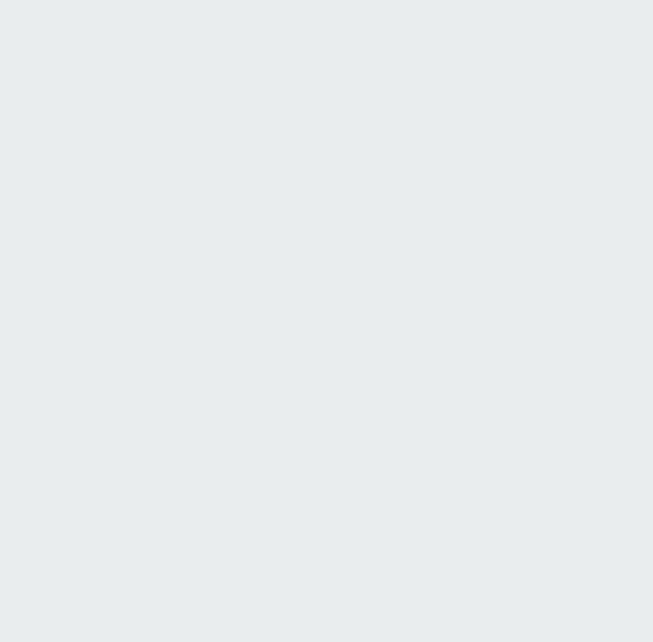
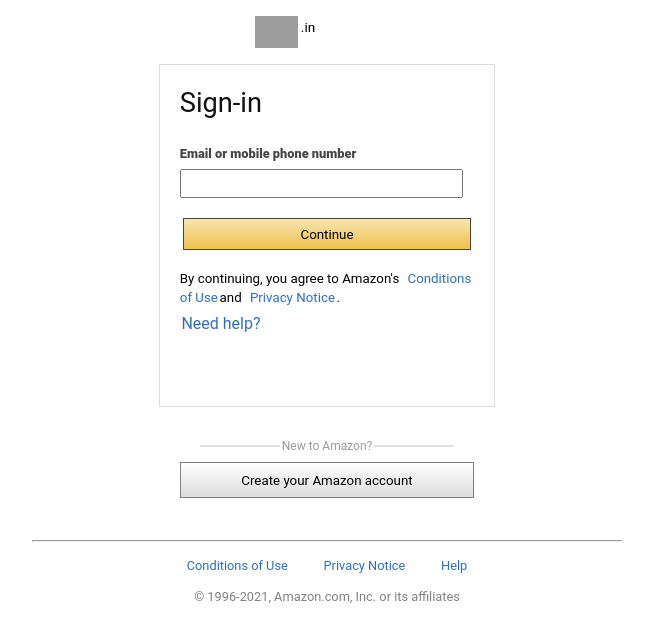
Before and after one commit to amanweb09/amazon-clone-react, a React (Create React App) app: page /signin in a window 1280 px wide. Before the commit this address had no page. Shown: the top 642 px of the page, without its empty margins (313-966 px from the left). Built offline with nearby package versions, Linux system fonts and the light colour scheme; grey boxes are pictures that could not be loaded.

Commit message:
signup server logic added

```diff
--- a/src/App.js
+++ b/src/App.js
@@ -4,6 +4,7 @@
 import Home from './pages/Home'
 import Checkout from './pages/Checkout';
 import Signup from './pages/Signup'
+import Signin from './pages/Signin';
 import { BrowserRouter as Router, Routes, Route } from 'react-router-dom';
 
 const App = () => {
@@ -14,6 +15,7 @@
                     <Route path='/' element={<Home />} />
                     <Route path='/checkout' element={<Checkout />} />
                     <Route path='/signup' element={<Signup />} />
+                    <Route path='/signin' element={<Signin />} />
                 </Routes>
             </div>
         </Router>
--- /dev/null
+++ b/src/css/Signin.css
@@ -0,0 +1,115 @@
+.signin {
+    max-width: 100vw;
+    overflow: hidden;
+    min-height: 100vh;
+    background: #fff;
+}
+.signin_logo {
+    margin: 1rem auto;
+    width: 9rem;
+    height: 2rem;
+    cursor: pointer;
+}
+.signin_logo span{
+    padding-left: 0.2rem;
+    padding-top: 0.2rem;
+    font-size: 0.85rem;
+}
+.signin form {
+    width: 23%;
+    min-height: 40vh;
+    border: 1px solid #dcdcdc;
+    display: block;
+    margin: auto;
+    padding: 0.65rem 1.25rem;
+}
+span.signin_form_heading {
+    font-size: 1.7rem;
+    display: block;
+    color: #111;
+    margin: 0.75rem 0;
+    margin-bottom: 1.15rem;
+}
+.signin form label {
+    display: block;
+    font-weight: 800;
+    font-size: 0.80rem;
+    color: #454545;
+    padding: 0.5rem 0;
+}
+.signin form > input {
+    width: 95%;
+    height: 1.60rem;
+    margin-bottom: 0.65rem;
+}
+.signin form > input:focus {
+    border: 2px solid #f0c14b;
+}
+small.signup_form_links {
+    padding: 1rem 0;
+}
+form a {
+    color: rgb(47, 111, 185);
+    font-weight: 400;
+    margin: 0 0.1rem;
+}
+div.new_acc {
+    width: 100%;
+    margin: 1rem 0;
+    padding: 1rem 0;
+}
+div.new_acc p{
+    text-align: center;
+    font-size: 0.75rem;
+    color: #9b9b9b;
+    position: relative;
+    width: max-content;
+    display: block;
+    margin: auto;
+}
+div.new_acc p::before, div.new_acc p::after {
+    content: '';
+    position: absolute;
+    width: 5rem;
+    height: 1px;
+    background: #c5c5c5;
+    top: 50%;
+    transform: translateY(-50%);
+}
+div.new_acc p::before {
+    left: -5.1rem;
+}
+div.new_acc p::after {
+    right: -5.1rem;
+}
+button.create_acc_btn {
+    width: 23%;
+    height: 2.25rem;
+    background: linear-gradient(to bottom, #fff, #dcdcdc);
+    outline: none;
+    border: 1px solid #808080;
+}
+hr {
+    width: 46%;
+    color: #ececec;
+    margin: auto;
+    display: block;
+}
+div.footer_links {
+    width: 25%;
+    align-items: center;
+    justify-content: space-evenly;
+    margin: auto;
+    padding: 1rem 0;
+}
+div.footer_links a {
+    color: rgb(47, 111, 185);
+    margin: 0 1rem;
+    font-size: 0.8rem;
+    text-align: center;
+}
+p.footer-copy {
+    color: #808080;
+    font-size: 0.8rem;
+    text-align: center;
+}
--- a/src/css/Signup.css
+++ b/src/css/Signup.css
@@ -85,10 +85,14 @@
 hr {
     margin: 1rem 0;
 }
+p.signup_form_links_p {
+    padding: 0.5rem 0;
+}
 .signup_links {
-    font-size: 0.8rem;
+    font-size: 0.7rem;
     float: left;
     margin: 0.25rem;
+    border: 1px solid #454545;
 }
 .signup_links a {
     color: rgb(47, 111, 185);
--- /dev/null
+++ b/src/pages/Signin.js
@@ -0,0 +1,75 @@
+import React, { useState } from 'react'
+import { useNavigate, NavLink } from 'react-router-dom';
+import '../css/Signin.css'
+import axios from 'axios'
+
+const Signin = () => {
+
+    const [email_tel, setEmail_tel] = useState('');
+    const navigate = useNavigate();
+
+
+    const sendSigninData = (e) => {
+        e.preventDefault();
+
+        axios.post('/signin', { email_tel })
+            .then((res) => {
+                console.log(res);
+            })
+            .catch((err) => {
+                console.log(err.response.data);
+            })
+    }
+    return (
+        <div className='signin'>
+            <div className="signin_logo flex">
+                <img
+                    onClick={() => navigate('/')}
+                    src="https://www.peninsulafamilyservice.org/wp-content/uploads/2019/08/amazon-logo-transparent.png"
+                    alt="amazon salary png logo vector"
+                />
+                <span>.in</span>
+            </div>
+
+            <form action="#" method='POST'>
+                <span className='signin_form_heading'>Sign-in</span>
+
+                <label htmlFor="email_tel">Email or mobile phone number</label>
+                <input value={email_tel} type="text" name='email_tel' onChange={(e) => { setEmail_tel(e.target.value) }} />
+
+                <button type='submit' onClick={(e) => { sendSigninData(e) }}>Continue</button>
+
+                <p className='signup_form_links_p'>
+                    <small className='signup_form_links'>By continuing, you agree to Amazon's &nbsp;
+                        <NavLink to='/'>Conditions of Use</NavLink>
+                        and &nbsp;
+                        <NavLink to='/'>Privacy Notice</NavLink>
+                        .
+
+                    </small>
+                </p>
+
+                <p className='need_help'>
+                    <NavLink to='/'>Need help?</NavLink>
+                </p>
+            </form>
+
+            <div className="new_acc">
+                <p>New to Amazon?</p>
+                <button className="create_acc_btn">Create your Amazon account</button>
+            </div>
+
+            <hr />
+
+            <div className="footer_links flex">
+                <NavLink to='/'>Conditions of Use</NavLink>
+                <NavLink to='/'>Privacy Notice</NavLink>
+                <NavLink to='/'>Help</NavLink>
+            </div>
+
+            <p className='footer-copy'>© 1996-2021, Amazon.com, Inc. or its affiliates</p>
+        </div>
+    )
+}
+
+export default Signin
--- a/src/pages/Signup.js
+++ b/src/pages/Signup.js
@@ -126,7 +126,7 @@
                 <hr />
 
                 <div className='flex-center signup_links'>
-                    <p>Already have an account? <NavLink to='/'>Sign in</NavLink> </p>
+                    <p>Already have an account? <NavLink to='/signin'>Sign in</NavLink> </p>
                 </div>
 
                 <div className='flex-center signup_links'>
```
Also changed, not shown: 2 other files (tests, documents, lock files or other folders).
